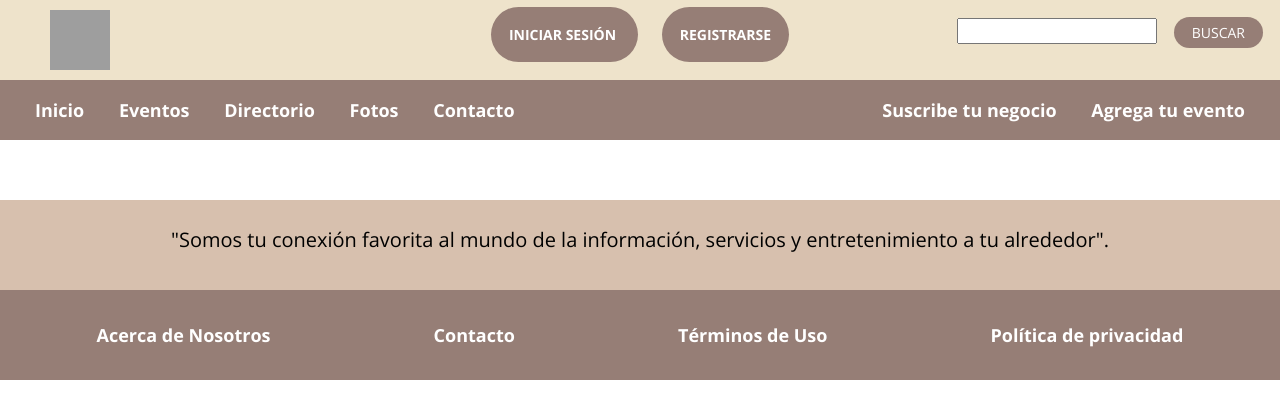
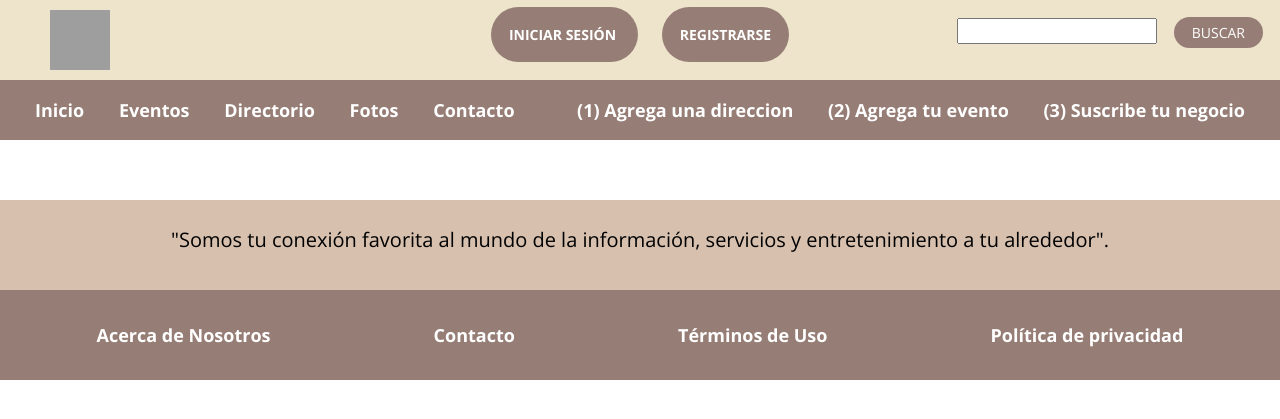
Before and after one commit to AlanTrujilloR/corporativo21, a PHP site: page /1BASE.php in a window 1280 px wide. Shown: the top 419 px of the page. Run offline with PHP 8.4, Linux system fonts and the light colour scheme; data that the repository does not hold is empty; some libraries are stand-ins or nearby versions; grey boxes are pictures that could not be loaded.

Commit message:
cambio en el nav

```diff
--- a/includes/templates/header.php
+++ b/includes/templates/header.php
@@ -70,8 +70,9 @@ $auth = $_SESSION['login'] ?? false;
           <a href="contacto.php" class="navegacion__enlace">Contacto</a>
         </div>
         <div class="navegacion__usuario">
-          <a href="suscribeNegocio.php" class="navegacion__enlace">Suscribe tu negocio</a>
-          <a href="<?php echo $auth ? 'agregarEvento.php' : 'validacionLink.php'; ?>" class="navegacion__enlace">Agrega tu evento</a>
+          <a href="<?php echo $auth ? 'direccion.php' : 'validacionLink.php'; ?>" class="navegacion__enlace">(1) Agrega una direccion</a>
+          <a href="<?php echo $auth ? 'agregarEvento.php' : 'validacionLink.php'; ?>" class="navegacion__enlace">(2) Agrega tu evento</a>
+          <a href="suscribeNegocio.php" class="navegacion__enlace">(3) Suscribe tu negocio</a>
         </div>
       </nav>
 
```
